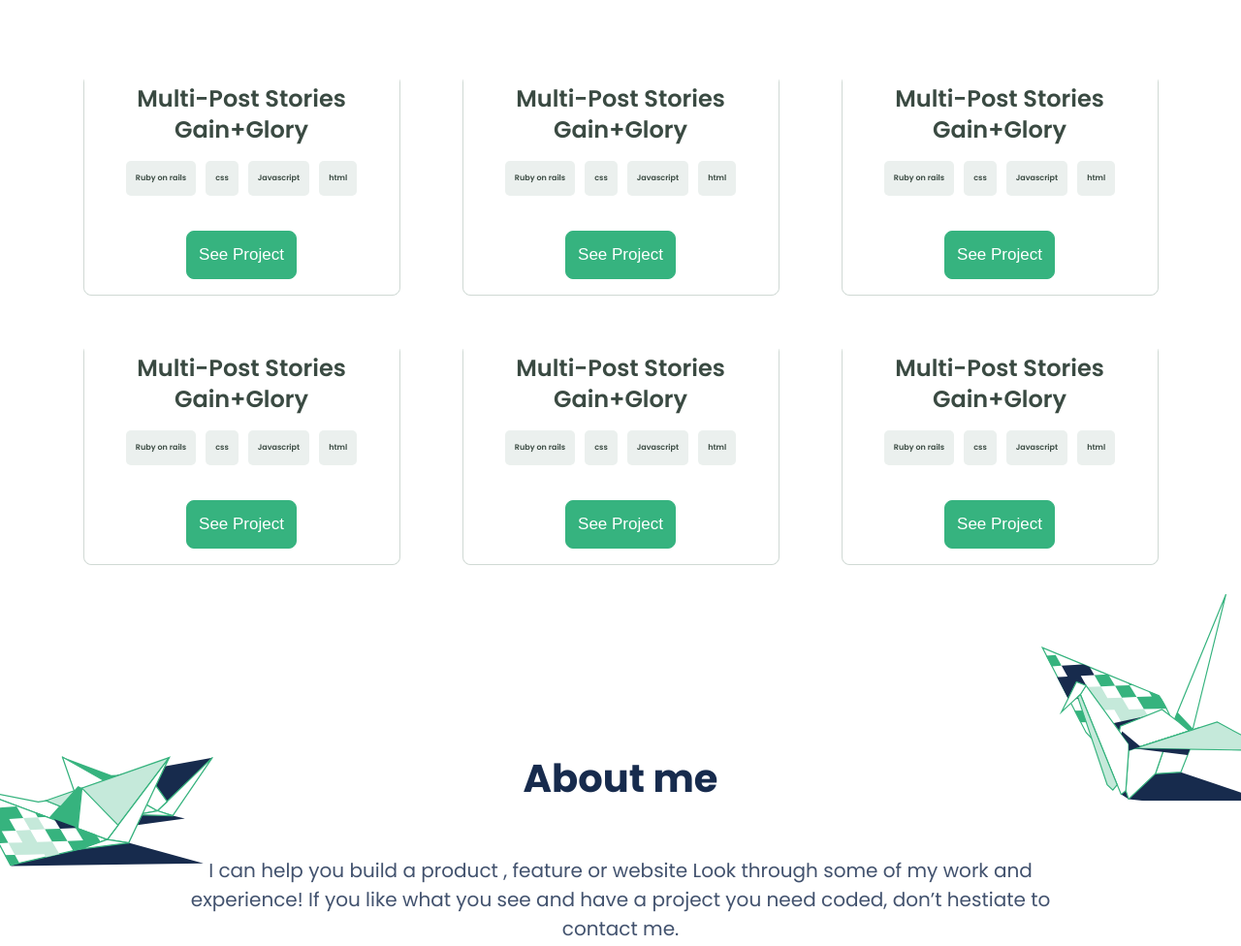
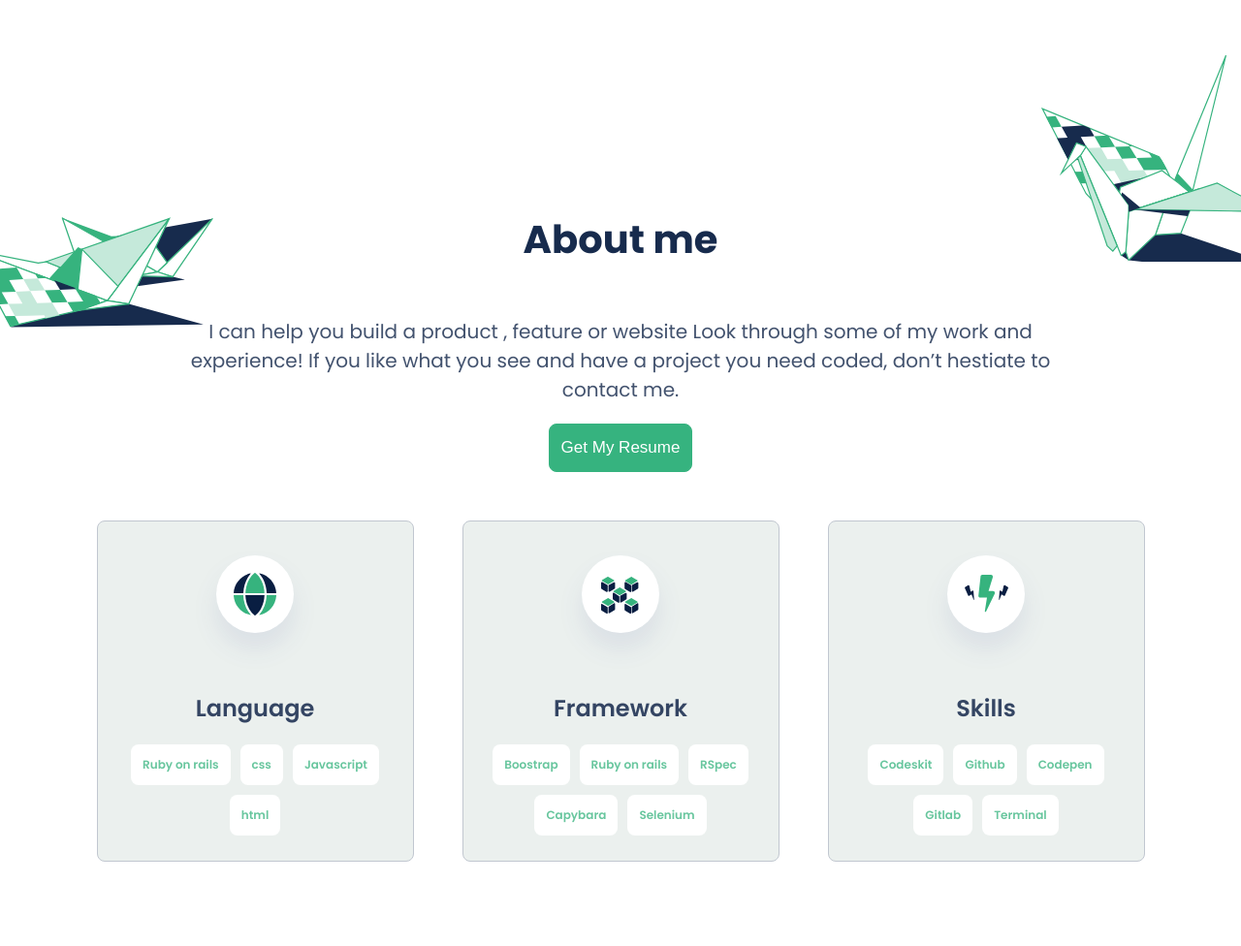
Before and after one commit to JacintaNgwu/My-Portfolio, a website: page index.html in a window 1280 px wide. Shown: the part 1225-2201 px from the top of the page at 97% size. Drawn offline with Linux system fonts and the light colour scheme.

Commit message:
Add contents in project section dynamically

```diff
--- a/index.html
+++ b/index.html
@@ -76,108 +76,13 @@
         </section>
 
         <!-- Project section -->
-
         <div class="work">
           <h1 class="description">My Recent Works</h1>
           <img class="indicator" src="Images/Indicator.png" alt="Indicator" />
         </div>
         <section class="work-section" id="work-section">
-          <!-- Card one -->
-          <div class="Work margin-section">
-            <div class="Text">
-              <h2 class="project-title">
-                Multi-Post Stories <br />
-                Gain+Glory
-              </h2>
-              <ul class="Program">
-                <li class="language">Ruby on rails</li>
-                <li class="language">css</li>
-                <li class="language">Javascript</li>
-                <li class="language">html</li>
-              </ul>
-              <button class="project-button" type="button">See Project</button>
-            </div>
-          </div>
-          <!-- Card two -->
-          <div class="Work margin-section">
-            <div class="Text">
-              <h2 class="project-title">
-                Multi-Post Stories <br />
-                Gain+Glory
-              </h2>
-              <ul class="Program">
-                <li class="language">Ruby on rails</li>
-                <li class="language">css</li>
-                <li class="language">Javascript</li>
-                <li class="language">html</li>
-              </ul>
-              <button class="project-button" type="button">See Project</button>
-            </div>
-          </div>
-          <!-- card three -->
-          <div class="Work margin-section">
-            <div class="Text">
-              <h2 class="project-title">
-                Multi-Post Stories <br />
-                Gain+Glory
-              </h2>
-              <ul class="Program">
-                <li class="language">Ruby on rails</li>
-                <li class="language">css</li>
-                <li class="language">Javascript</li>
-                <li class="language">html</li>
-              </ul>
-              <button class="project-button" type="button">See Project</button>
-            </div>
-          </div>
-          <!-- Card four -->
-          <div class="Work margin-section">
-            <div class="Text">
-              <h2 class="project-title">
-                Multi-Post Stories <br />
-                Gain+Glory
-              </h2>
-              <ul class="Program">
-                <li class="language">Ruby on rails</li>
-                <li class="language">css</li>
-                <li class="language">Javascript</li>
-                <li class="language">html</li>
-              </ul>
-              <button class="project-button" type="button">See Project</button>
-            </div>
-          </div>
-          <!-- Card five -->
-          <div class="Work margin-section">
-            <div class="Text">
-              <h2 class="project-title">
-                Multi-Post Stories <br />
-                Gain+Glory
-              </h2>
-              <ul class="Program">
-                <li class="language">Ruby on rails</li>
-                <li class="language">css</li>
-                <li class="language">Javascript</li>
-                <li class="language">html</li>
-              </ul>
-              <button class="project-button" type="button">See Project</button>
-            </div>
-          </div>
-          <!-- Card six -->
-          <div class="Work margin-section">
-            <div class="Text">
-              <h2 class="project-title">
-                Multi-Post Stories <br />
-                Gain+Glory
-              </h2>
-              <ul class="Program">
-                <li class="language">Ruby on rails</li>
-                <li class="language">css</li>
-                <li class="language">Javascript</li>
-                <li class="language">html</li>
-              </ul>
-              <button class="project-button" type="button">See Project</button>
-            </div>
-          </div>
+          <!-- Project Cards goes here-->
+
         </section>
         <!-- About me section -->
         <section id="about-me-container">
@@ -314,7 +219,9 @@
           </form>
         </div>
       </section>
-      </main>
+      <div class="modal"></div>
+   </div>
+   </main>
 
       <!-- Footer -->
       <footer class="footer-content">
@@ -341,5 +248,6 @@
       </footer>
     </div>
     <script src="/menu.js" crossorigin="anonymous"></script>
+    <script src="./details.js"></script>
   </body>
 </html>
```
